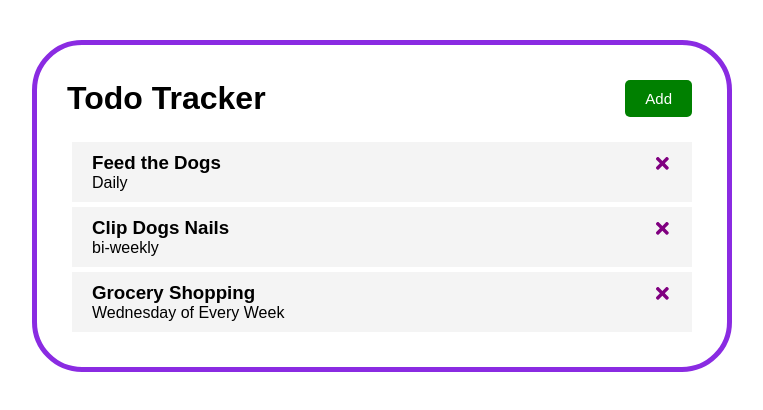
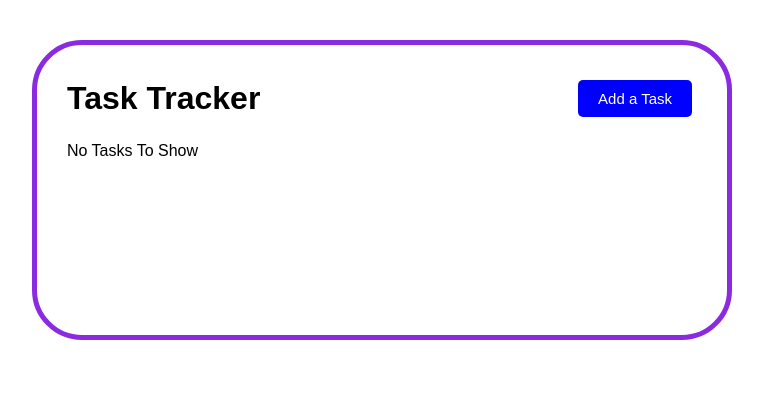
Before and after one commit to dave-mills69/Todo-Application, a React (Create React App) app: page / in a window 1280 px wide. Shown: the top 410 px of the page, without its empty margins (258-1021 px from the left). Built offline with nearby package versions, Linux system fonts and the light colour scheme.

Commit message:
blue add btn

```diff
--- a/src/App.js
+++ b/src/App.js
@@ -1,31 +1,12 @@
-import Header from './components/Header';
-import Tasks from './components/Tasks';
-import { useState } from 'react';
-import AddTask from './components/AddTask';
-// import Routing from './Routing'
 
-function App() {
+import { useState, useEffect } from 'react'
+import Header from './components/Header'
+import Tasks from './components/Tasks'
+import AddTask from './components/AddTask'
+
+const App = () => {
   const [showAddTask, setShowAddTask] = useState(false)
-  const [tasks, setTasks ] = useState([
-    {
-      id: 1,
-      text: 'Feed the Dogs',
-      day: 'Daily',
-      reminder: true,
-    },
-    {
-      id: 2,
-      text: 'Clip Dogs Nails',
-      day: 'bi-weekly',
-      reminder: true,
-    },
-    {
-      id: 3,
-      text: 'Grocery Shopping',
-      day: 'Wednesday of Every Week',
-      reminder: false,
-    }
-])
+  const [tasks, setTasks] = useState([])
 
 // Add task
   const addTask = (task) => {
@@ -39,19 +20,28 @@ function App() {
     setTasks(tasks.filter((task) => task.id !== id))
 }
 
-  return (
-    <div className="container">
-      <Header onAdd={() => setShowAddTask
-      (!showAddTask)} showAdd={showAddTask} />
-      {showAddTask && <AddTask onAdd={addTask} />}
-      {tasks.length > 0 ?(
-      <Tasks tasks={tasks}
-      onDelete={deleteTask} />
-    ) : (
-      'No Tasks at This Time'
-    )}
-    </div>
-  );
-}
+return (
 
-export default App;
+    <div className='container'>
+      <Header onAdd={() =>
+        setShowAddTask(!showAddTask)}
+        showAdd={showAddTask}
+      />
+        <>
+          {showAddTask && <AddTask onAdd={addTask} />}
+          {tasks.length > 0 ? (
+            <Tasks
+              tasks={tasks}
+              onDelete={deleteTask}
+            />
+          ) : (
+            'No Tasks To Show'
+          )}
+        </>
+    </ div>
+  )
+};
+
+
+
+export default App
--- a/src/components/AddTask.js
+++ b/src/components/AddTask.js
@@ -1,4 +1,4 @@
-import { useState } from 'react';
+import { useState } from 'react'
 
 const AddTask = ({ onAdd }) => {
   const [text, setText] = useState('')
@@ -7,29 +7,39 @@ const AddTask = ({ onAdd }) => {
   const onSubmit = (e) => {
     e.preventDefault()
 
-        if(!text) {
-            alert("Please Add a Task")
+    if (!text) {
+      alert('Please add a task')
       return
     }
 
-        onAdd({ text, day })
+    onAdd({ text, day, reminder })
+
     setText('')
     setDay('')
   }
 
   return (
-        <form className='add-form' onSubmit={onSubmit} >
+    <form className='add-form' onSubmit={onSubmit}>
       <div className='form-control'>
         <label>Task</label>
-                <input type='text' placeholder='Add Task' value={text} onChange={(e) => setText(e.target.value)} />
+        <input
+          type='text'
+          placeholder='Add Task'
+          value={text}
+          onChange={(e) => setText(e.target.value)}
+        />
       </div>
       <div className='form-control'>
-                <label>Day</label>
-                <input type='text' placeholder='Add Day and Time' value={day} onChange={(e) => setDay(e.target.value)}/>
+        <label>Day & Time</label>
+        <input
+          type='text'
+          placeholder='Add Day & Time'
+          value={day}
+          onChange={(e) => setDay(e.target.value)}
+        />
       </div>
-
-            <input className='btn btn-block' type='Submit' value='Save Task'/>
-        </ form>
+      <input type='submit' value='Save Task' className='btn btn-block' />
+    </form>
   )
 }
 
--- a/src/components/Header.js
+++ b/src/components/Header.js
@@ -1,25 +1,27 @@
-import PropTypes from 'prop-types';
-import Button from './Button';
+
+import PropTypes from 'prop-types'
+import Button from './Button'
 
 const Header = ({ title, onAdd }) => {
-
-    return (
-        <header className='header'>
-            <h1> {title} </h1>
-            <Button color='green' text='Add' onClick=
-            {onAdd} />
-        </header>
-    )
+  return (
+    <header className='header'>
+      <h1>{title}</h1>
+        <Button
+          color='blue'
+          text='Add a Task'
+          onClick={onAdd}
+        />
+    </header>
+  )
 }
 
 Header.defaultProps = {
-    title: 'Todo Tracker',
+  title: 'Task Tracker',
 }
 
 Header.propTypes = {
-    title: PropTypes.string.isRequired,
+  title: PropTypes.string.isRequired,
 }
 
 
-
-export default Header;
+export default Header
--- a/src/index.js
+++ b/src/index.js
@@ -2,7 +2,6 @@ import React from 'react';
 import ReactDOM from 'react-dom';
 import './index.css';
 import App from './App';
-
 
 ReactDOM.render(
   <React.StrictMode>
```
Lines whose indentation alone changed are shown as unchanged.
